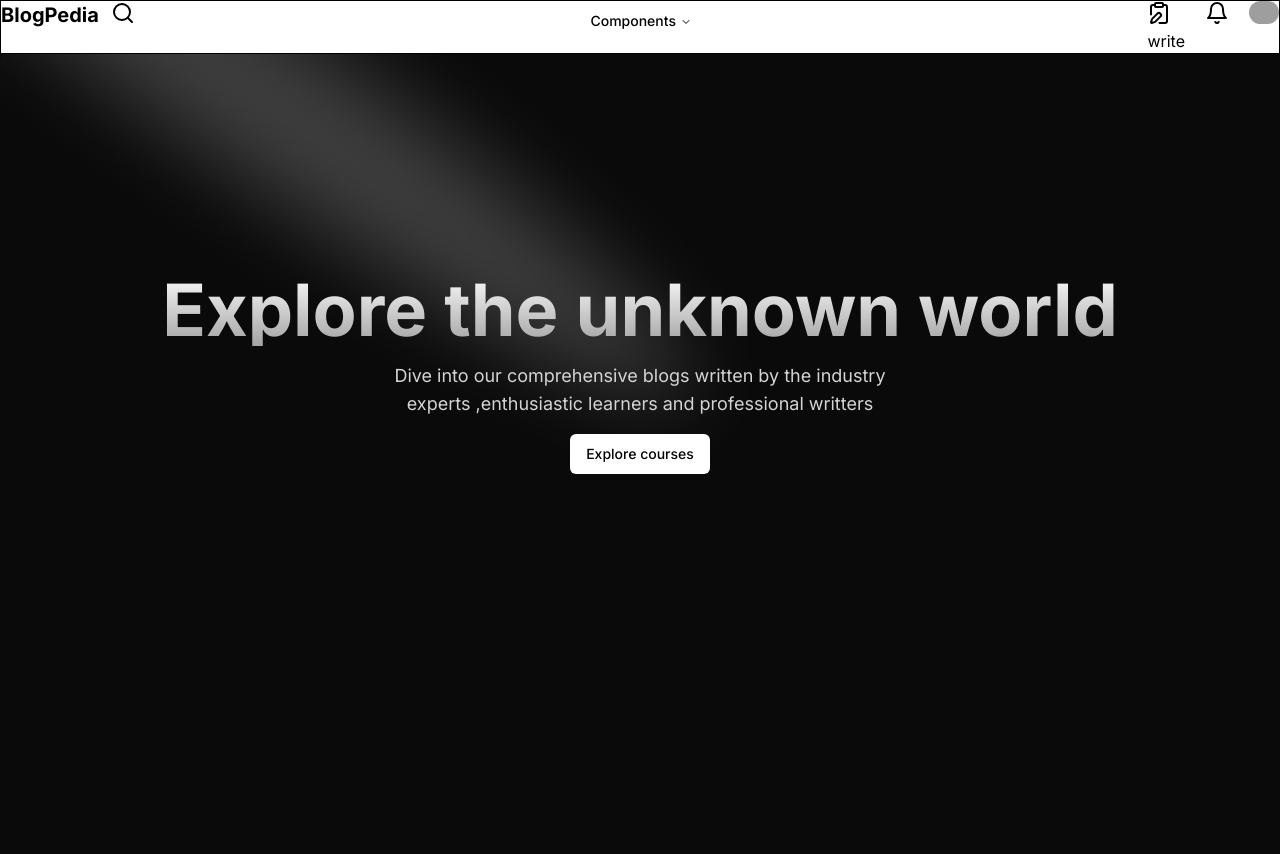
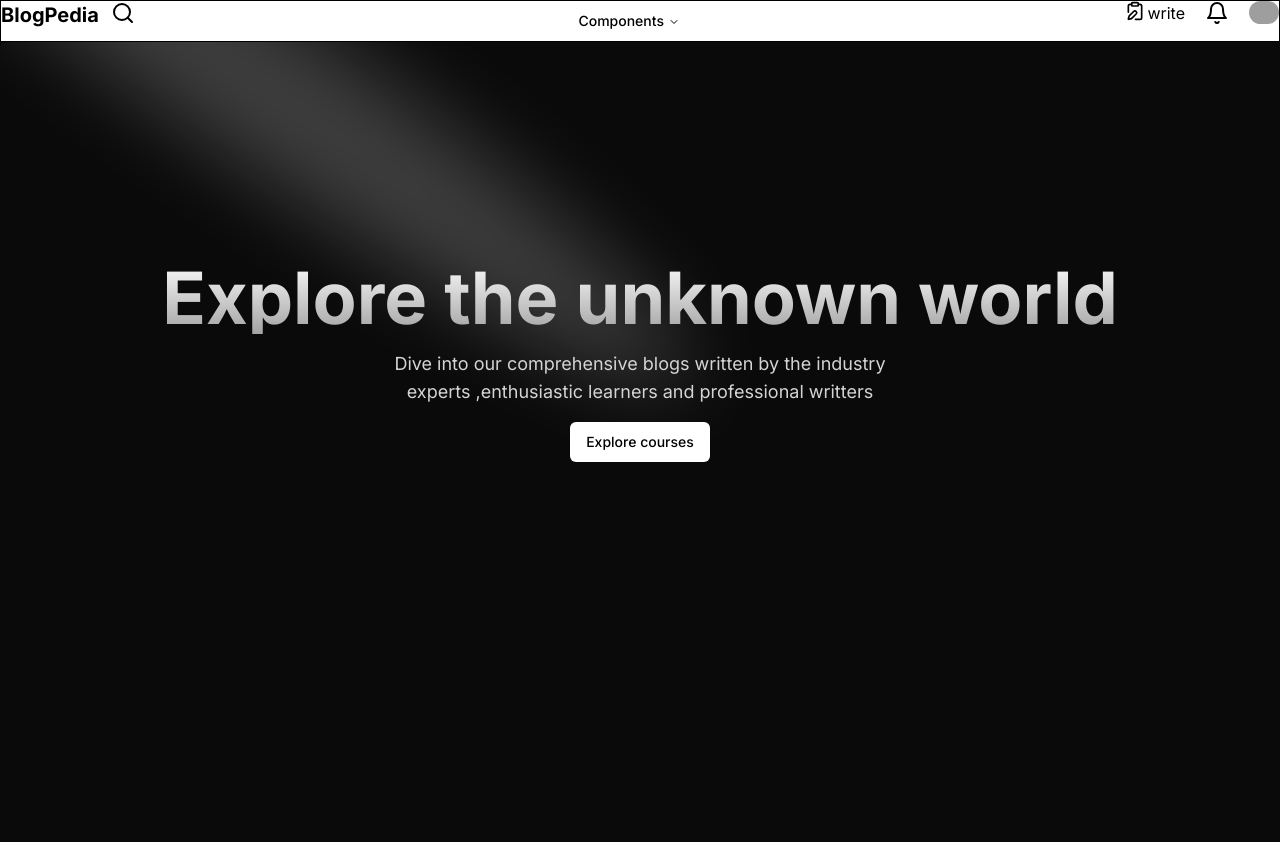
Before and after one commit to arijitdas122001/NextJsBlog, a Next.js app: page / in a window 1280 px wide. Built offline with nearby package versions, Linux system fonts and the light colour scheme; grey boxes are pictures that could not be loaded.

Commit message:
Navigation styling updated

```diff
--- a/src/components/Navbar.tsx
+++ b/src/components/Navbar.tsx
@@ -16,7 +16,7 @@ import { Bell, ClipboardPen,   Search } from "lucide-react";
 
 function Navbar() {
   return (
-    <div className="border border-black ">
+    <div className="border border-black">
   <div className="flex justify-between">
     <div className="flex gap-3 text-black justify-center align-middle">
       <div className="text-xl font-bold">BlogPedia</div>
@@ -30,7 +30,7 @@ function Navbar() {
         <NavigationMenuItem>
           <NavigationMenuTrigger className="p-1">Components</NavigationMenuTrigger>
           <NavigationMenuContent className="bg-black">
-            <ul className="grid w-[400px] gap-3 p-4 md:w-[500px] md:grid-cols-2 lg:w-[600px] ">
+            <ul className="grid w-[200px] gap-3 p-4 md:w-[500px] md:grid-cols-2 lg:w-[600px] ">
                 <ListItem
                 >
                   Upload
@@ -50,8 +50,8 @@ function Navbar() {
     </NavigationMenu>
     </div>
     <div className="flex gap-5 text-black justify-center">
-      <div className="flex flex-col gap-1">
-        <ClipboardPen/>
+      <div className="flex">
+        <ClipboardPen height={20}/>
         write
       </div>
       <div>
--- a/src/data/Tagsarray.ts
+++ b/src/data/Tagsarray.ts
@@ -1,2 +1,2 @@
-const tags=['Technology','WebDevolopment','AppDevolopment','Finance','politics','Programming','Trend']
+const tags=['technology','webDevolopment','appDevolopment','finance','politics','programming','trend']
 export default tags
```
